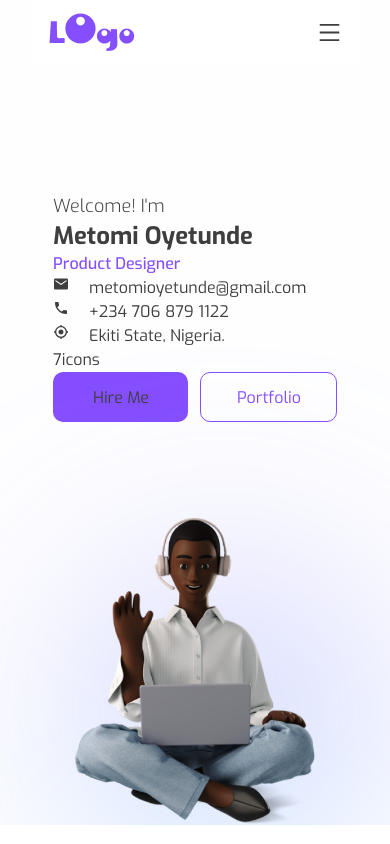
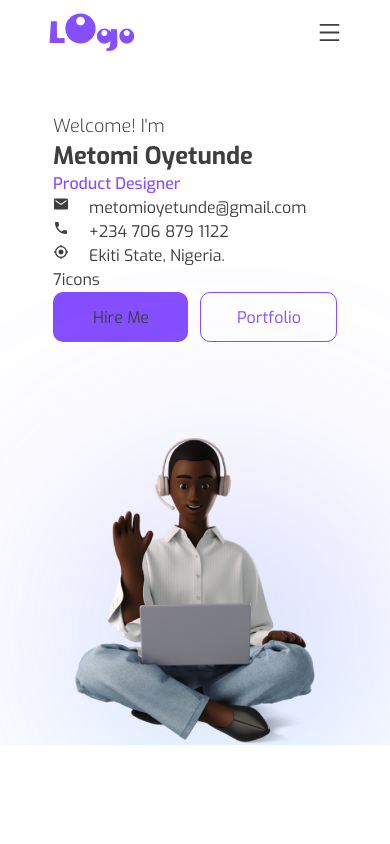
Before and after one commit to fordest-technology/metomi-portfolio, a React (Create React App) app: page / in a window 390 px wide. Built offline with nearby package versions, Linux system fonts and the light colour scheme.

Commit message:
updated the styleings

```diff
--- a/src/components/Hero.jsx
+++ b/src/components/Hero.jsx
@@ -5,7 +5,7 @@ import {IoMdCall, IoMdMail, IoMdLocate} from "react-icons/io";
 
 import heroImage from "../Images/heroSectionInage.png";
 
-// const CONTACY_INFO [
+// const CONTACY_INFO = [
 //   {
 //     location: "Ekiti Sytate",
 
@@ -14,9 +14,9 @@ import heroImage from "../Images/heroSectionInage.png";
 
 const Hero = () => {
   return (
-    <div className="">
+    <div className=" ml-0 mr-0">
 
-      <section className=" md:mt-32 md:pb-40 flex flex-col md:flex-row items-center lg:gap-32 md:gap-20 mx-auto justify-center gap-24 mt-24 3xl:max-w-6xl ">
+      <section className=" md:mt-32 md:pb-40 flex flex-col md:flex-row items-center lg:gap-32 md:gap-20  justify-center gap-24 mt-4 3xl:max-w-6xl ">
           <div className="roundeds  w-20 opacity-50"></div>
         <div className=" ">
           <h4 className=" text-textClrLight dark:text-textClrDark font-light lg:text-4xl md:text-2xl sm:text-xl text-lg">
```
